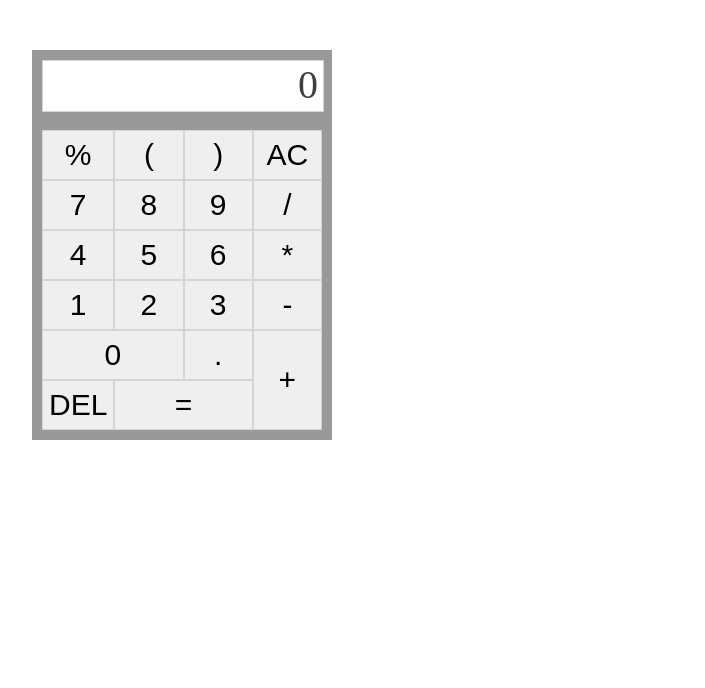
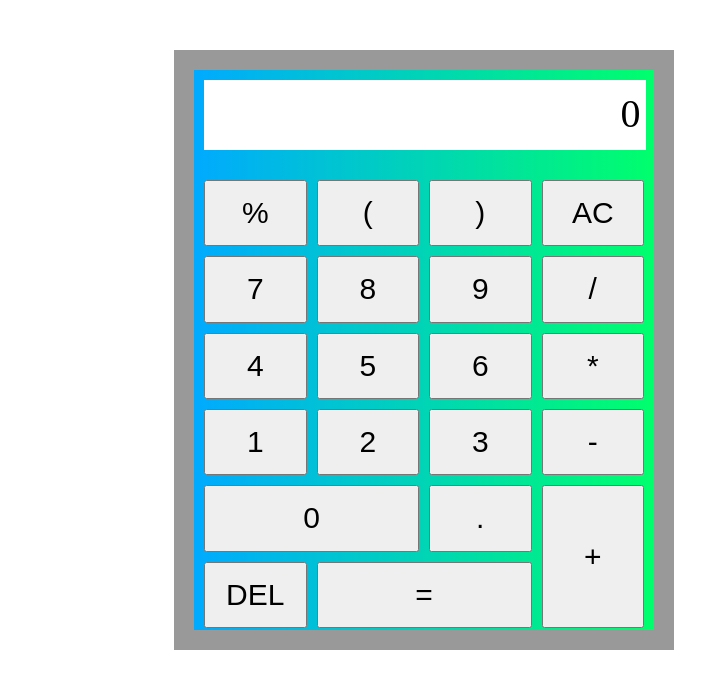
Before and after one commit to tranquanglam99/Bai_tap_ung_dung_may_tinh_bo_tui, a plain HTML site: page index.html in a window 1280 px wide. Shown: the whole page, without its empty margins (26-731 px from the left). Drawn offline with Linux system fonts and the light colour scheme.

Commit message:
chỉnh sửa background

```diff
--- a/stye.css
+++ b/stye.css
@@ -1,52 +1,56 @@
-
+*{
+    margin: 0;
+    padding: 0;
+    box-sizing: border-box;
+}
 .frames{
-    width: 280px;
+    width: 500px;
+    height: 600px;
     margin-top: 50px;
-    margin-left: 50px;
-    background-color: #999;
-    border: 10px solid #999;
+    margin-left: 200px;
+    background: linear-gradient(to right, #00AAFF, #00FF6C);
+    border: 20px solid #999;
 }
 .screen{
-    background-color: white;
-    width: 100%;
-    height: 50px;
+    width: 96%;
+    margin: 10px;
+    background-color: rgb(255, 255, 255);
+    height: 70px;
     position: relative;
-    border: 1px solid rgb(212, 212, 212);
+    columns: 6;
 }
 .screen .input{
+    top: 10px;
+    bottom: 10px;
     position: absolute;
-    top: 0;
     right: 5px;
     font-size: 40px;
-    color: rgb(63, 63, 63);
-    size: 100%;
 }
 .keyboard{
-    width: 100%;
-    height: 300px;
+    height: 80%;
+    margin-top: 30px;
+    margin-left: 10px;
+    margin-right: 10px;
     display: grid;
-    grid-template-columns: 1fr 1fr 1fr 1fr;
+    grid-template-columns: repeat(4, 1fr);
+    grid-template-rows: repeat(6, 1fr);
+    gap: 10px;
 }
 .item{
     font-size: 30px;
-    outline: none;
-    border: 0.1px solid rgb(212, 212, 212);
+    border: 0.1 solid #999
+
 }
 .item:hover{
     background-color: rgb(182, 152, 182);
-
 }
 .item17{
-    grid-column-start: 1;
-    grid-column-end: 3;
+    grid-column: 1/ 3;
 }
 .item19{
-    grid-column-start: 4;
-    grid-column-end: 5;
-    grid-row-start: 5;
-    grid-row-end: 7;
+    grid-column: 4/5;
+    grid-row: 5 / 7;
 }
 .item21{
-    grid-column-start: 2;
-    grid-column-end: 4;
+    grid-column: 2/4;
 }
```
Also changed, not shown: index.html (+0 -1 lines), main.js (line endings or trailing spaces).
